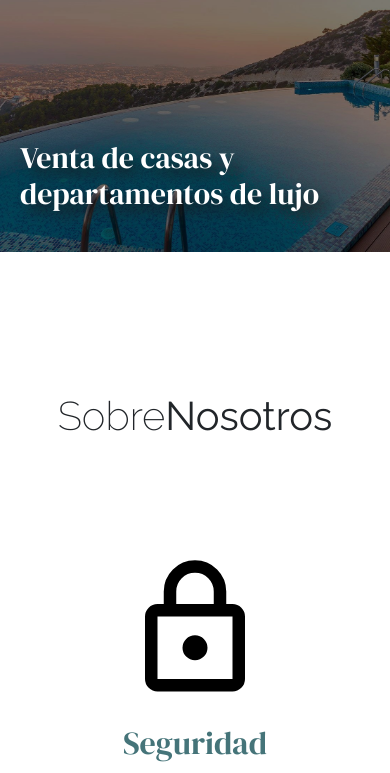
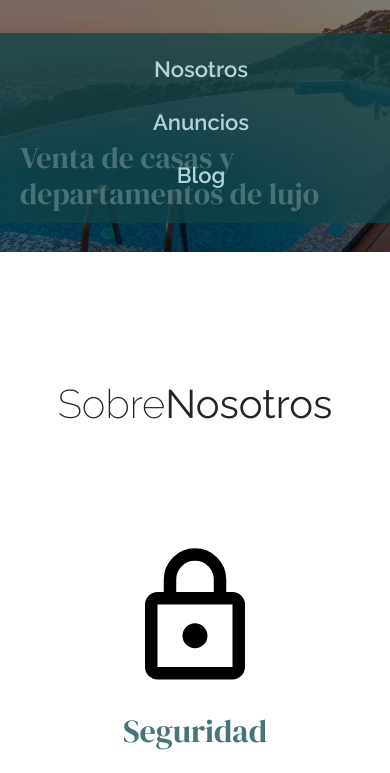
Before and after one commit to JoacoCasasola/TP_LaboIII, a plain HTML site: page index.html in a window 390 px wide. Both pictures are taken after a click on the link 350 px from the left and 38 px from the top of the page. Shown: the part 71-844 px from the top of the page. Drawn offline with nearby package versions, Linux system fonts and the light colour scheme.

Commit message:
commit_desplegarMenu

```diff
--- a/script.js
+++ b/script.js
@@ -1,6 +1,22 @@
 document.addEventListener("DOMContentLoaded", onInit);
 
 function onInit() {
+  const menuIcon = document.querySelector('.menu');
+  const menuVertical = document.getElementById('menu-vertical');
+  let menuVisible = false;
+
+  menuIcon.addEventListener('click', toggleMenu);
+
+  function toggleMenu() {
+    menuVisible = !menuVisible;
+
+    if (menuVisible) {
+      menuVertical.style.display = 'block';
+    } else {
+      menuVertical.style.display = 'none';
+    }
+  }
+
   window.addEventListener("scroll", transicion);
 
   function transicion() {
--- a/style.css
+++ b/style.css
@@ -275,7 +275,6 @@ header.transicion {
     display: flex;
     justify-content: center;
     align-items: center;
-    margin-top: 60px;
     font-size: 40px;
     font-weight: 200;
 }
@@ -748,5 +747,4 @@ footer {
     .foot .links1 p {
         margin-bottom: 80px;
     }
-
 }
```
Also changed, not shown: index.html (+1 -1 lines).
